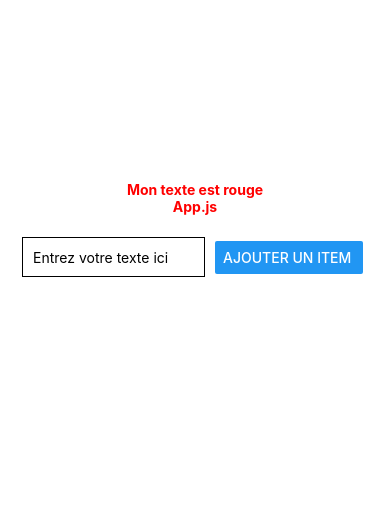
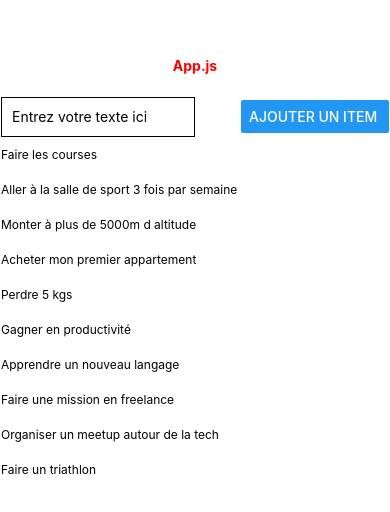
Before and after one commit to Tarek-69/React-Native, a React Native app: screen / in a window 390 px wide. Shown: the part 182-694 px from the top of the page. Built offline with nearby package versions, Linux system fonts and the light colour scheme.

Commit message:
Mise à jours du design

```diff
--- a/App.js
+++ b/App.js
@@ -8,6 +8,7 @@ import {
   TextInput,
   TextInputComponent,
   View,
+  FlatList,
 } from "react-native";
 
 export default function App() {
@@ -26,18 +27,36 @@ export default function App() {
     "Organiser un meetup autour de la tech",
     "Faire un triathlon",
   ];
+
   return (
     <View style={styles.container}>
       <SafeAreaView>
-        <Text style={styles.baseText}>Mon texte est rouge</Text>
         <Text style={styles.baseText}>App.js</Text>
-        <View style={styles.row}>
+
+        <View style={styles.inputContainer}>
           <TextInput
             style={styles.input}
             placeholder="Entrez votre texte ici"
           />
+
           <Button title="Ajouter un item " onPress={() => sampleGoals} />
         </View>
+
+        <FlatList
+          data={[
+            { key: "Faire les courses" },
+            { key: "Aller à la salle de sport 3 fois par semaine" },
+            { key: "Monter à plus de 5000m d altitude" },
+            { key: "Acheter mon premier appartement" },
+            { key: "Perdre 5 kgs" },
+            { key: "Gagner en productivité" },
+            { key: "Apprendre un nouveau langage" },
+            { key: "Faire une mission en freelance" },
+            { key: "Organiser un meetup autour de la tech" },
+            { key: "Faire un triathlon" },
+          ]}
+          renderItem={({ item }) => <Text style={styles.list}>{item.key}</Text>}
+        />
       </SafeAreaView>
     </View>
   );
@@ -48,22 +67,31 @@ const styles = StyleSheet.create({
     flex: 1,
     alignItems: "center",
     justifyContent: "center",
+    paddingTop: 40,
   },
   baseText: {
     fontWeight: "bold",
     color: "red",
     textAlign: "center",
+    margin: 23,
+  },
+  inputContainer: {
+    flexDirection: "row",
+    alignItems: "center",
+    justifyContent: "space-between",
+    height: 40,
   },
   input: {
     height: 40,
     borderWidth: 1,
     padding: 10,
     width: "50%",
-    margin: 10,
+    marginRight: 0,
   },
-  row: {
-    flexDirection: "row",
-    alignItems: "center",
-    margin: 12,
+
+  list: {
+    marginLeft: 0,
+    fontSize: 12,
+    marginVertical: 10,
   },
 });
```
